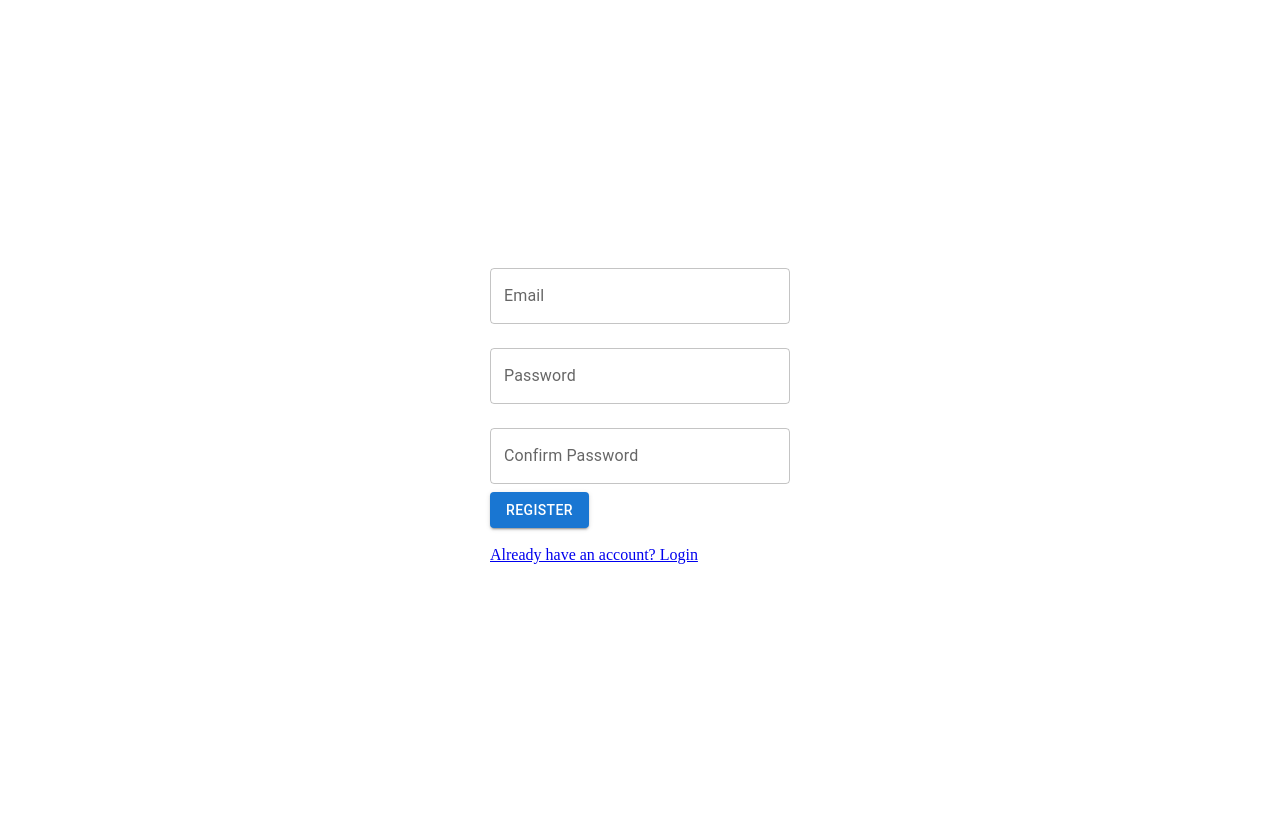
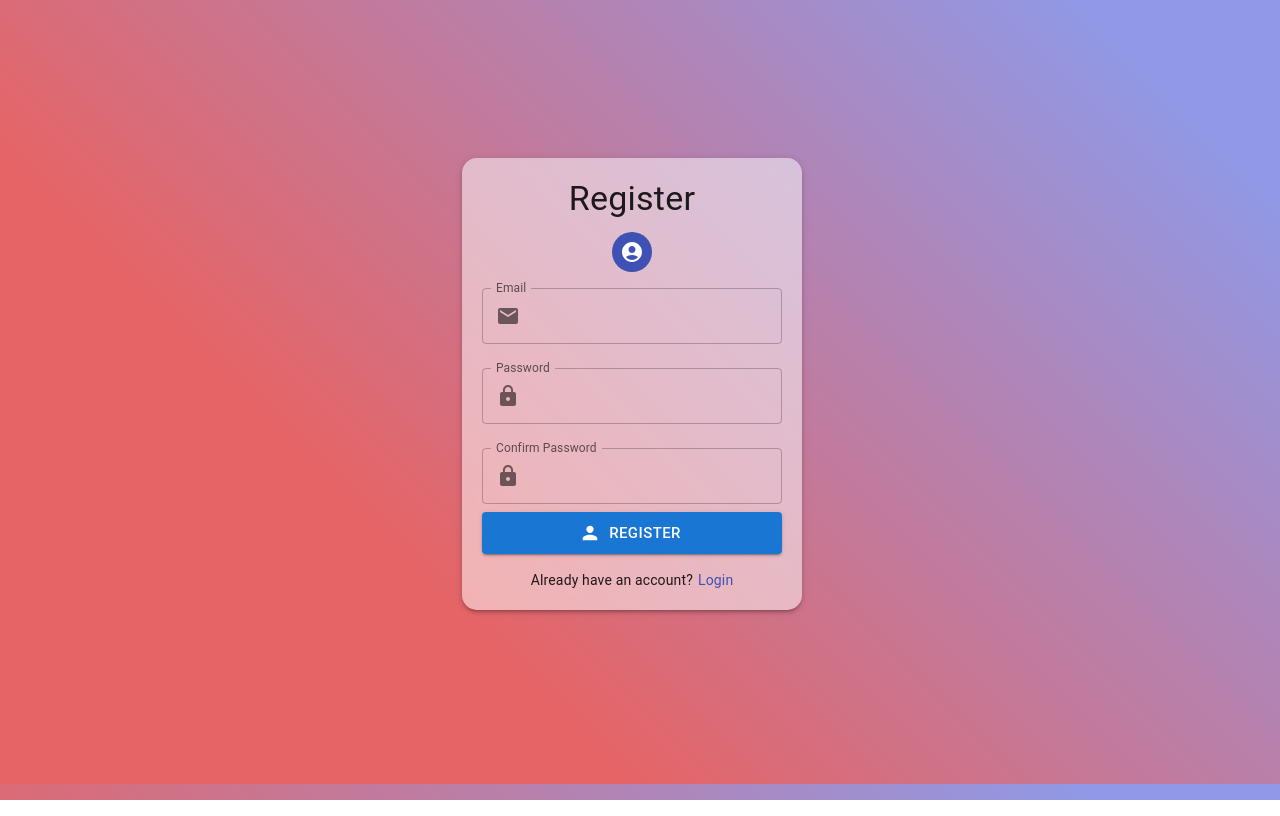
Before and after one commit to matanew1/ParkingPark, a React (Create React App) app in the folder front/: page /register in a window 1280 px wide. Built offline with nearby package versions, Linux system fonts and the light colour scheme; no server answers.

Commit message:
complete profile etc...

```diff
--- a/front/src/App.js
+++ b/front/src/App.js
@@ -1,5 +1,7 @@
 import React from "react";
 import { BrowserRouter as Router, Routes, Route, Navigate } from "react-router-dom";
+import { ThemeProvider, createTheme, CssBaseline } from '@mui/material';
+import { GlobalStyles } from '@mui/system';
 import Login from "./components/Login";
 import { AuthProvider } from "./contexts/AuthContext";
 import Register from "./components/Register";
@@ -8,9 +10,17 @@ import Logout from "./components/Logout";
 import ErrorMessage from "./components/error/ErrorMessage";
 import WithPrivateRoute from "./components/auth/WithPrivateRoute";
 
+const theme = createTheme();
 
 export default function App() {
   return (
+    <ThemeProvider theme={theme}>
+      <CssBaseline />
+      <GlobalStyles styles={{
+        body: {
+          backgroundImage: 'linear-gradient(45deg, #e66465 30%, #9198e5 90%)',
+        },
+      }}/>
       <AuthProvider>
         <Router>
           <ErrorMessage />
@@ -23,5 +33,6 @@ export default function App() {
           </Routes>
         </Router>
       </AuthProvider>
+    </ThemeProvider>
   );
 }
--- a/front/src/components/Login.js
+++ b/front/src/components/Login.js
@@ -1,8 +1,11 @@
 import React, { useState, useEffect } from "react";
-import { Button, Grid, TextField } from "@mui/material";
+import { Button, Grid, TextField, InputAdornment,Box, Paper, Typography, Avatar } from "@mui/material";
 import { Link, useNavigate } from "react-router-dom";
 import { useAuth } from "../contexts/AuthContext";
 import PersonIcon from '@mui/icons-material/Person';
+import EmailIcon from '@mui/icons-material/Email';
+import LockIcon from '@mui/icons-material/Lock';
+import AccountCircleIcon from '@mui/icons-material/AccountCircle';
 
 const Login = () => {
   const navigate = useNavigate();
@@ -28,7 +31,8 @@ const Login = () => {
       const loginSuccess = await login(email, password);
       if (loginSuccess) {
         navigate("/profile"); // navigate to /profile only when login is successful
-      } else {
+      }
+      else {
         setError("Failed to login");
       }
     } catch (e) {
@@ -47,6 +51,13 @@ const Login = () => {
       spacing={2}
       style={{ height: "100vh" }}
     >
+     <Paper elevation={3} style={{ padding: '20px', borderRadius: '15px', backgroundColor: 'rgba(255, 255, 255, 0.5)', backdropFilter: 'blur(10px)' }}>
+        <Typography variant="h4" align="center" gutterBottom>
+          Login
+        </Typography>
+        <Avatar style={{ margin: '0 auto', backgroundColor: '#3f51b5' }}>
+          <AccountCircleIcon />
+        </Avatar>
         <form onSubmit={handleSubmit} style={{ width: '300px' }}>
           <Grid item xs={12}>
             <TextField
@@ -55,6 +66,13 @@ const Login = () => {
               onChange={(e) => setEmail(e.target.value)}
               fullWidth
               margin="normal"
+              InputProps={{
+                startAdornment: (
+                  <InputAdornment position="start">
+                    <EmailIcon />
+                  </InputAdornment>
+                ),
+              }}
             />
           </Grid>
           <Grid item xs={12}>
@@ -65,6 +83,13 @@ const Login = () => {
               onChange={(e) => setPassword(e.target.value)}
               fullWidth
               margin="normal"
+              InputProps={{
+                startAdornment: (
+                  <InputAdornment position="start">
+                    <LockIcon />
+                  </InputAdornment>
+                ),
+              }}
             />
           </Grid>
           <Grid item>
@@ -76,14 +101,21 @@ const Login = () => {
               color="primary"
               className="register-button"
               size="large"
+              fullWidth
             >
               Login
             </Button>
-        </Grid><br/>
-        <Link to="/register">
-          Don't have an account? Register
+          </Grid>
+          <Box mt={2} textAlign="center">
+            <Typography variant="body2">
+              Don't have an account?
+              <Link to="/register" style={{ textDecoration: 'none', color: '#3f51b5', marginLeft: '5px' }}>
+                Register
               </Link>
+            </Typography>
+          </Box>
         </form>
+      </Paper>
     </Grid>
   );
 };
--- a/front/src/components/Logout.js
+++ b/front/src/components/Logout.js
@@ -13,7 +13,7 @@ const Logout = () => {
             setError("");
             const logoutSuccess = await logout();
             if (logoutSuccess && !currentUser) {
-                navigate("/");
+                navigate("/login");
             } else {
                 setError("Failed to logout");
             }
--- a/front/src/components/Profile.js
+++ b/front/src/components/Profile.js
@@ -1,42 +1,75 @@
-import { useLocation } from "react-router-dom";
-import auth from "../config/firebase";
-import axios from 'axios';
+import React from "react";
+import { Button, Grid, Typography, Paper, Avatar } from "@mui/material";
+import { useNavigate } from "react-router-dom";
+import {useAuth} from "../contexts/AuthContext";
+import AccountCircleIcon from '@mui/icons-material/AccountCircle';
+import ExitToAppIcon from '@mui/icons-material/ExitToApp';
+import MapIcon from '@mui/icons-material/Map';
 
 export default function Profile() {
-  const location = useLocation();
-  const email = location.state;
+  const navigate = useNavigate();
+  const { logout, setError, currentUser } = useAuth();
 
   const handleLogout = async () => {
     try {
-      await auth.signOut();
-      localStorage.removeItem('@token');
-
-      if (email) {
-        const response = await axios.get(
-          'http://localhost:4000/logout?email=' + email,
-        );
-        // Check if response status is 200 OK
-        if (response.status === 200) {
-          // Redirect to home page after successful logout
-          window.location.href = '/';
+        setError("");
+        const logoutSuccess = await logout();
+        if (logoutSuccess && !currentUser) {
+            navigate("/");
         } else {
-          // Handle non-200 status code
-          console.error('Logout failed. Status:', response.status);
+            setError("Failed to logout");
         }
-      } else {
-        window.location.href = '/';
-      }
-    } catch (error) {
-      console.error('Error logging out:', error.message);
+    } catch {
+        setError("Failed to logout");
     }
   };
 
+  const navigateToMap = () => {
+    navigate("/profile/map");
+  };
 
   return (
-    <div>
-      <h1>Profile</h1>
-      <p>Data received: Welcome {email ? email : 'Guest'}</p>
-      <button onClick={handleLogout}>Logout</button>
-    </div>
+    <Grid
+      container
+      direction="column"
+      justifyContent="center"
+      alignItems="center"
+      spacing={2}
+      style={{ height: "100vh" }}
+    >
+      <Paper elevation={3} style={{ padding: '20px', borderRadius: '15px', backgroundColor: 'rgba(255, 255, 255, 0.5)', backdropFilter: 'blur(10px)' }}>
+        <Typography variant="h4" align="center" gutterBottom>
+          Profile
+        </Typography>
+        <Avatar style={{ margin: '0 auto', backgroundColor: '#3f51b5' }}>
+          <AccountCircleIcon />
+        </Avatar>
+        <Typography variant="h6" align="center" gutterBottom>
+          Welcome {currentUser.email}
+        </Typography>
+        <Button
+          startIcon={<MapIcon />}
+          onClick={navigateToMap}
+          variant="contained"
+          color="primary"
+          className="map-button"
+          size="large"
+          fullWidth
+        >
+          Go To Parking Map
+        </Button>
+        <Button
+          startIcon={<ExitToAppIcon />}
+          onClick={handleLogout}
+          variant="contained"
+          color="primary"
+          className="logout-button"
+          size="large"
+          fullWidth
+        >
+          Logout
+        </Button>
+      </Paper>
+    </Grid>
   );
 }
--- a/front/src/components/Register.js
+++ b/front/src/components/Register.js
@@ -1,7 +1,11 @@
-import React, { useState, useEffect  } from 'react';
-import { TextField, Button, Grid } from '@mui/material';
+import React, { useState, useEffect } from "react";
+import { Button, Grid, TextField, InputAdornment, Box, Paper, Typography, Avatar } from "@mui/material";
 import { Link, useNavigate } from "react-router-dom";
 import { useAuth } from "../contexts/AuthContext";
+import PersonIcon from '@mui/icons-material/Person';
+import EmailIcon from '@mui/icons-material/Email';
+import LockIcon from '@mui/icons-material/Lock';
+import AccountCircleIcon from '@mui/icons-material/AccountCircle';
 
 const Register = () => {
     const navigate = useNavigate();
@@ -43,7 +47,21 @@ const Register = () => {
     };
 
     return (
-        <Grid container justifyContent="center" alignItems="center" style={{ height: '100vh' }}>
+        <Grid
+            container
+            direction="column"
+            justifyContent="center"
+            alignItems="center"
+            spacing={2}
+            style={{ height: "100vh" }}
+        >
+            <Paper elevation={3} style={{ padding: '20px', borderRadius: '15px', backgroundColor: 'rgba(255, 255, 255, 0.5)', backdropFilter: 'blur(10px)' }}>
+                <Typography variant="h4" align="center" gutterBottom>
+                    Register
+                </Typography>
+                <Avatar style={{ margin: '0 auto', backgroundColor: '#3f51b5' }}>
+                    <AccountCircleIcon />
+                </Avatar>
                 <form onSubmit={handleSubmit} style={{ width: '300px' }}>
                     <Grid item xs={12}>
                         <TextField
@@ -52,6 +70,13 @@ const Register = () => {
                             onChange={(e) => setEmail(e.target.value)}
                             fullWidth
                             margin="normal"
+                            InputProps={{
+                                startAdornment: (
+                                    <InputAdornment position="start">
+                                        <EmailIcon />
+                                    </InputAdornment>
+                                ),
+                            }}
                         />
                     </Grid>
                     <Grid item xs={12}>
@@ -62,6 +87,13 @@ const Register = () => {
                             onChange={(e) => setPassword(e.target.value)}
                             fullWidth
                             margin="normal"
+                            InputProps={{
+                                startAdornment: (
+                                    <InputAdornment position="start">
+                                        <LockIcon />
+                                    </InputAdornment>
+                                ),
+                            }}
                         />
                     </Grid>
                     <Grid item xs={12}>
@@ -72,22 +104,39 @@ const Register = () => {
                             onChange={(e) => setConfirmPassword(e.target.value)}
                             fullWidth
                             margin="normal"
+                            InputProps={{
+                                startAdornment: (
+                                    <InputAdornment position="start">
+                                        <LockIcon />
+                                    </InputAdornment>
+                                ),
+                            }}
                         />
                     </Grid>
-                <Grid item xs={12}>
-                    <Button type="submit" disabled={loading} variant="contained" color="primary">
+                    <Grid item>
+                        <Button
+                            startIcon={<PersonIcon />}
+                            type="submit"
+                            disabled={loading}
+                            variant="contained"
+                            color="primary"
+                            className="register-button"
+                            size="large"
+                            fullWidth
+                        >
                             Register
                         </Button>
                     </Grid>
-                <Grid item xs={12}><br/>
-                    <Link
-                        to="/login"
-                        className="text-blue-600 hover:underline dark:text-blue-500"
-                    >
-                        Already have an account? Login
+                    <Box mt={2} textAlign="center">
+                        <Typography variant="body2">
+                            Already have an account?
+                            <Link to="/login" style={{ textDecoration: 'none', color: '#3f51b5', marginLeft: '5px' }}>
+                                Login
                             </Link>
-                </Grid>
+                        </Typography>
+                    </Box>
                 </form>
+            </Paper>
         </Grid>
     );
 };
```
Also changed, not shown: front/public/robots.txt (deleted), 1 other file (tests, documents, lock files or other folders). Lines whose indentation alone changed are shown as unchanged.
